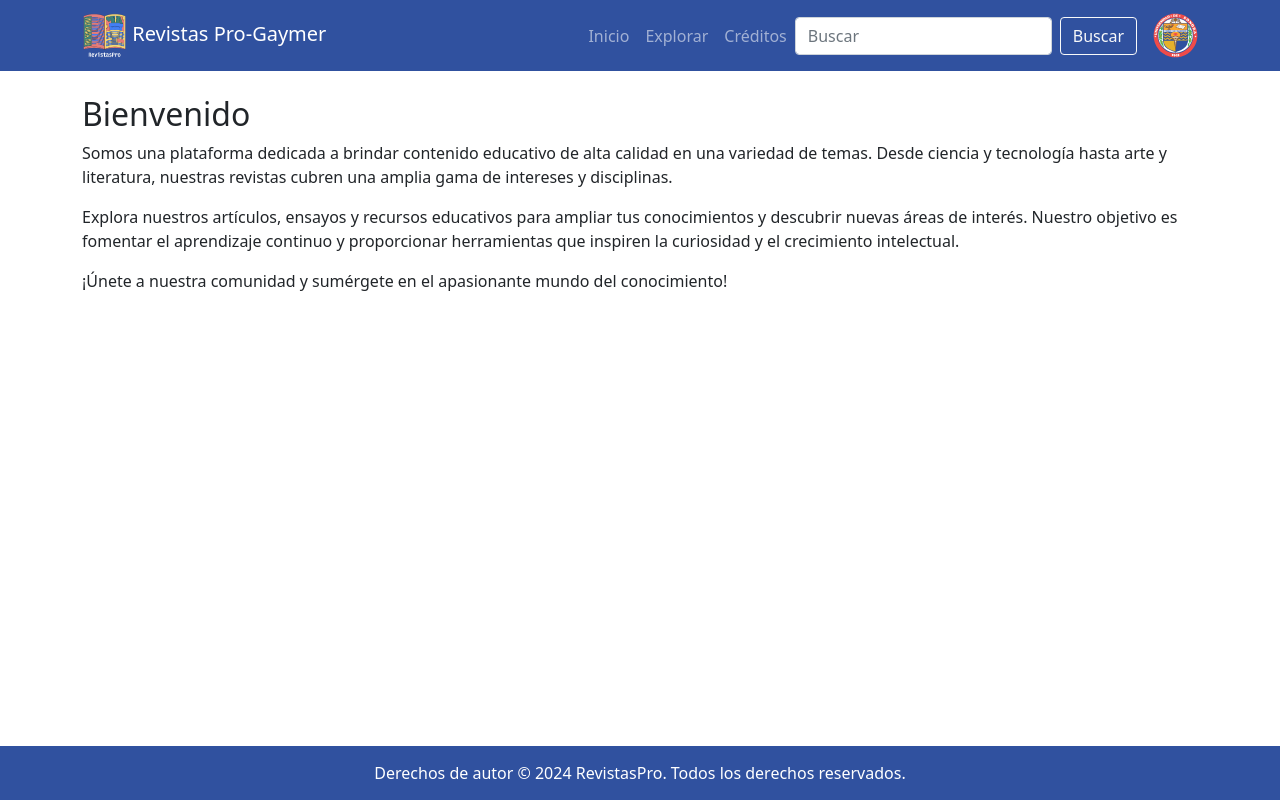
After one commit to 10170825/proyecto-final-pro-gaymer, a Flask app: page / in a window 1280 px wide. The commit adds this page. Run offline with Flask 3, Linux system fonts and the light colour scheme.

Commit message:
correción base

```diff
--- a/templates/base.html
+++ b/templates/base.html
@@ -11,8 +11,8 @@
 <body>
     <nav class="navbar navbar-expand-lg navbar-dark" style="background-color: #30519f;">
         <div class="container">
-            <a class="navbar-brand" href="#">
-                <img src="../img/logo.png" alt="Logo Pro" width="45" height="45">
+            <a class="navbar-brand">
+                <img src="{{ url_for('static', filename='logo.png') }}"  alt="Logo Pro" width="45" height="45">
                 Revistas Pro-Gaymer</a>
             <button class="navbar-toggler" type="button" data-bs-toggle="collapse" data-bs-target="#navbarSupportedContent" aria-controls="navbarSupportedContent" aria-expanded="false" aria-label="Toggle navigation">
                 <span class="navbar-toggler-icon"></span>
@@ -33,7 +33,7 @@
                     <input class="form-control me-2" type="search" placeholder="Buscar" aria-label="Buscar">
                     <button class="btn btn-outline-light" type="submit">Buscar</button>
                 </form>
-                <img src="../img/uni.svg" alt="Logo Unison" width="45" height="45" class="d-inline-block align-text-top ms-3 mr-2">
+                <img src="{{ url_for('static', filename='uni.svg') }}" alt="Logo Unison" width="45" height="45" class="d-inline-block align-text-top ms-3 mr-2">
             </div>
         </div>
     </nav>
@@ -43,8 +43,8 @@
         {% endblock %}
     </div>
 
-    <footer style="background-color: #30519f; color: #fff; text-align: center; padding: 15px;">
-        <div>AA</div>
+    <footer class="footer fixed-bottom" style="background-color: #30519f; color: #fff; text-align: center; padding: 15px;">
+        <div>Derechos de autor © 2024 RevistasPro. Todos los derechos reservados.</div>
     </footer>
 
     <script src="https://cdn.jsdelivr.net/npm/bootstrap@5.0.2/dist/js/bootstrap.bundle.min.js"></script>
--- /dev/null
+++ b/templates/index.html
@@ -0,0 +1,13 @@
+{% extends "base.html" %}
+{% block title %}Revistas Educativas - Inicio{% endblock %}
+
+{% block body %}
+<main>
+    <section>
+        <h2>Bienvenido</h2>
+        <p>Somos una plataforma dedicada a brindar contenido educativo de alta calidad en una variedad de temas. Desde ciencia y tecnología hasta arte y literatura, nuestras revistas cubren una amplia gama de intereses y disciplinas.</p>
+        <p>Explora nuestros artículos, ensayos y recursos educativos para ampliar tus conocimientos y descubrir nuevas áreas de interés. Nuestro objetivo es fomentar el aprendizaje continuo y proporcionar herramientas que inspiren la curiosidad y el crecimiento intelectual.</p>
+        <p>¡Únete a nuestra comunidad y sumérgete en el apasionante mundo del conocimiento!</p>
+    </section>
+</main>
+{% endblock %}
```
